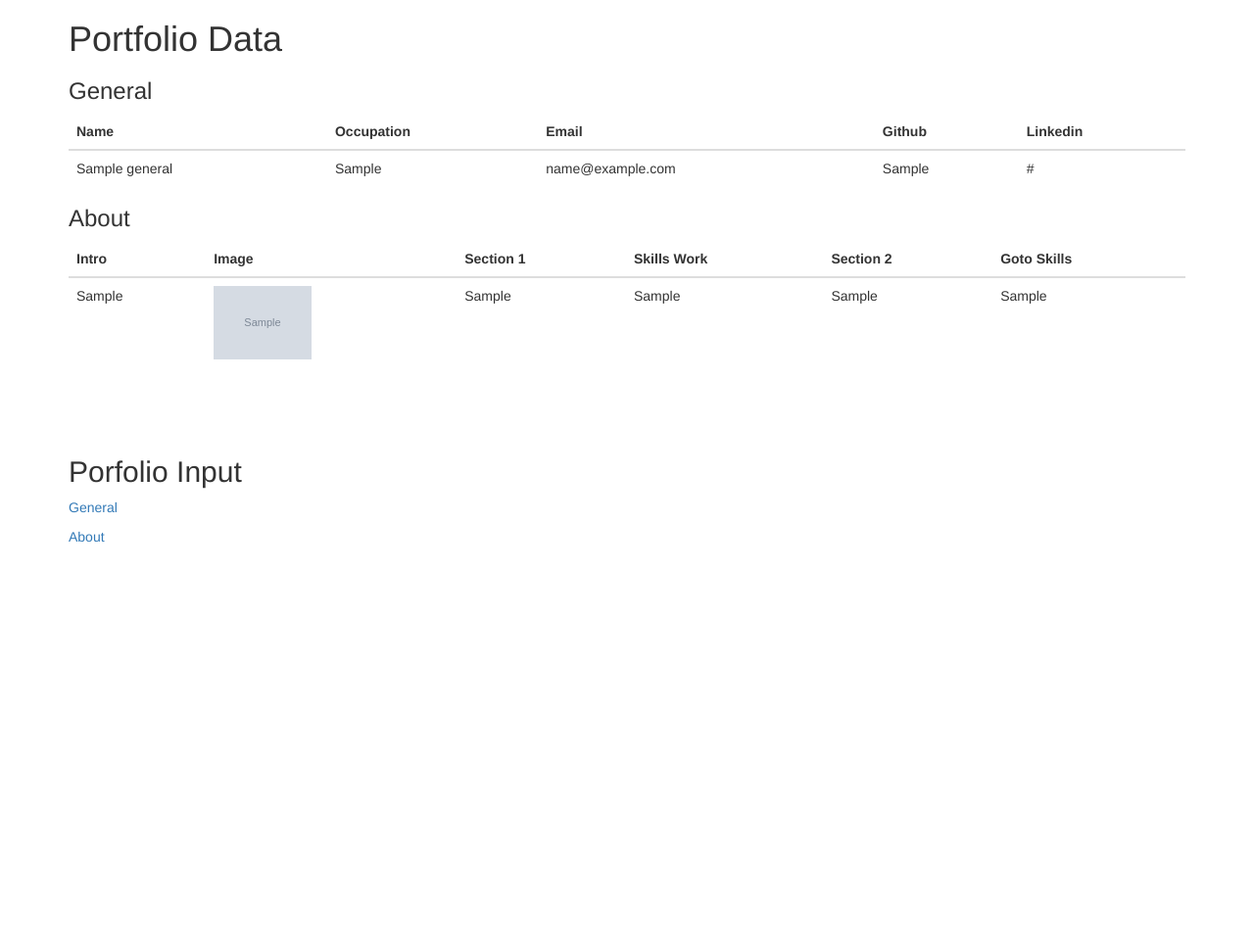
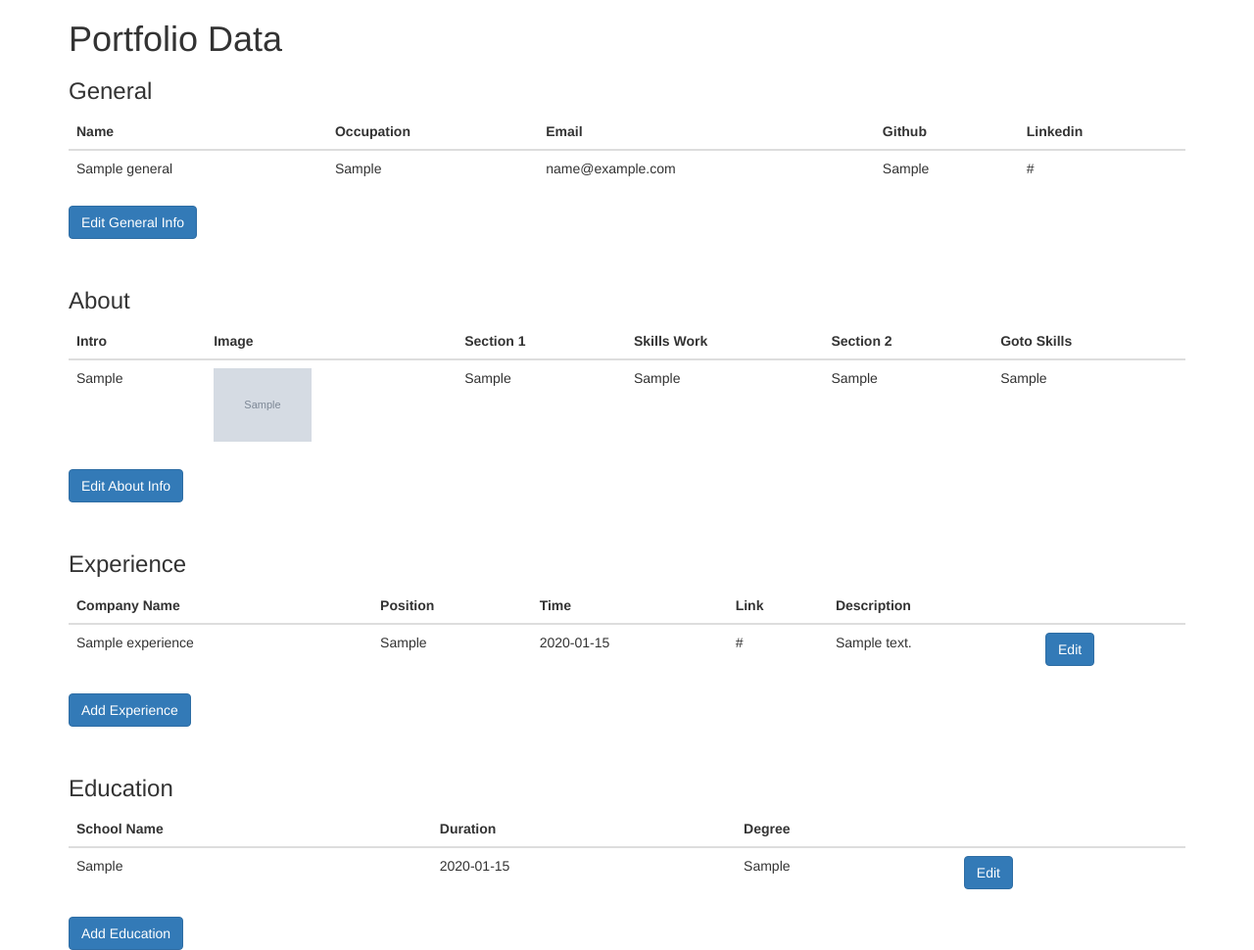
Before and after one commit to phamtony/api-portfolio, a Flask app: page / in a window 1280 px wide. Shown: the whole page at 98% size. Before the commit the page ends 554 px from the top, so only its background shows below. Run offline with Flask 2, Linux system fonts and the light colour scheme; tables that the repository leaves empty hold one stand-in row (values such as "Sample post"); grey boxes marked "Sample" are stand-in pictures; some libraries are stand-ins or nearby versions.

Commit message:
added education and experience. Model relationship one to many, with general id and experience/education

```diff
--- a/main.py
+++ b/main.py
@@ -4,8 +4,8 @@ from flask_ckeditor import CKEditor
 from datetime import date
 import os
 
-from model import db, General, About
-from forms import GeneralForm, AboutForm
+from model import db, General, About, Experience, Education
+from forms import GeneralForm, AboutForm, ExperienceForm, EducationForm
 
 UPLOAD_FOLDER = './static/images/'
 
@@ -23,13 +23,17 @@ with app.app_context():
     db.create_all()
 
 #Refactor later with authentication and login
+# Be sure to show education and experience related to current ID.
 user_id = 1
+
 
 @app.route("/")
 def home():
     general = General.query.get(user_id)
     about = About.query.get(user_id)
-    return render_template("index.html", general_info=general, about_info=about)
+    experiences = Experience.query.all()
+    education = Education.query.all()
+    return render_template("index.html", general_info=general, about_info=about, experiences=experiences, education_list=education)
 
 
 @app.route("/general", methods=["GET", "POST"])
@@ -119,5 +123,45 @@ def edit_about():
     return render_template("about.html", form=edit_about, image=image)
 
 
+@app.route("/experience", methods=["GET", "POST"])
+def add_experience():
+    #Refactor later with authentication and login
+    general = General.query.get(user_id)
+    form = ExperienceForm()
+    if request.method == "POST" and form.validate_on_submit():
+        new_experience = Experience(
+            name=form.name.data,
+            position=form.position.data,
+            time=form.time.data,
+            link=form.link.data,
+            description=form.description.data,
+            general=general,
+        )
+        db.session.add(new_experience)
+        db.session.commit()
+        return redirect(url_for("home"))
+
+    return render_template("experience.html", form=form)
+
+
+@app.route("/education", methods=["GET", "POST"])
+def add_education():
+    # Refactor later with authentication and login
+    general = General.query.get(user_id)
+    form = EducationForm()
+    if request.method == "POST" and form.validate_on_submit():
+        new_education = Education(
+            school=form.school.data,
+            time=form.time.data,
+            degree=form.degree.data,
+            general=general,
+        )
+        db.session.add(new_education)
+        db.session.commit()
+        return redirect(url_for("home"))
+
+    return render_template("education.html", form=form)
+
+
 if __name__ == "__main__":
     app.run(host='0.0.0.0', port=5000)
--- /dev/null
+++ b/templates/includes/about_data.html
@@ -0,0 +1,29 @@
+{% if about_info %}
+    <table class="table">
+        <thead>
+        <tr>
+            <th>Intro</th>
+            <th>Image</th>
+            <th>Section 1</th>
+            <th>Skills Work</th>
+            <th>Section 2</th>
+            <th>Goto Skills</th>
+        </tr>
+        </thead>
+
+        <tbody>
+        <tr>
+            <td>{{ about_info.intro }}</td>
+            <td><img style="width: 100px;" src="/static/images/{{ about_info.image }}" alt=""></td>
+            <td>{{ about_info.section_one }}</td>
+            <td>{{ about_info.skills_work }}</td>
+            <td>{{ about_info.section_two }}</td>
+            <td>{{ about_info.skills_goto }}</td>
+        </tr>
+        </tbody>
+    </table>
+
+    <a href="{{ url_for('edit_about') }}"><button type="button" class="btn btn-primary">Edit About Info</button></a>
+{% else %}
+    <a href="{{ url_for('about') }}"><button type="button" class="btn btn-primary">Add About Info</button></a>
+{% endif %}
--- /dev/null
+++ b/templates/includes/education_data.html
@@ -0,0 +1,33 @@
+{% if education_list %}
+     <table class="table">
+    <thead>
+    <tr>
+        <th>School Name</th>
+        <th>Duration</th>
+        <th>Degree</th>
+        <th></th>
+    </tr>
+    </thead>
+
+    <tbody>
+    {% for education in education_list %}
+        <tr>
+            <td>
+                {{ education.school }}
+            </td>
+        <td>
+                {{ education.time }}
+            </td>
+        <td>
+                {{ education.degree }}
+            </td>
+        <td>
+            <a href=""><button type="button" class="btn btn-primary">Edit</button></a>
+        </td>
+        </tr>
+    {% endfor %}
+    </tbody>
+    </table>
+{% endif %}
+
+<a href="{{ url_for('add_education') }}"><button type="button" class="btn btn-primary">Add Education</button></a>
--- /dev/null
+++ b/templates/includes/experience_data.html
@@ -0,0 +1,41 @@
+ {% if experiences %}
+    <table class="table">
+    <thead>
+    <tr>
+        <th>Company Name</th>
+        <th>Position</th>
+        <th>Time</th>
+        <th>Link</th>
+        <th>Description</th>
+        <th></th>
+    </tr>
+    </thead>
+
+    <tbody>
+    {% for experience in experiences %}
+        <tr>
+            <td>
+                {{ experience.name }}
+            </td>
+        <td>
+                {{ experience.position }}
+            </td>
+        <td>
+                {{ experience.time }}
+            </td>
+        <td>
+                {{ experience.link }}
+            </td>
+        <td>
+                {{ experience.description|safe }}
+            </td>
+        <td>
+            <a href=""><button type="button" class="btn btn-primary">Edit</button></a>
+        </td>
+        </tr>
+    {% endfor %}
+    </tbody>
+    </table>
+{% endif %}
+
+<a href="{{ url_for('add_experience') }}"><button type="button" class="btn btn-primary">Add Experience</button></a>
--- /dev/null
+++ b/templates/includes/general_data.html
@@ -0,0 +1,22 @@
+ <table class="table">
+    <thead>
+    <tr>
+        <th>Name</th>
+        <th>Occupation</th>
+        <th>Email</th>
+        <th>Github</th>
+        <th>Linkedin</th>
+    </tr>
+    </thead>
+
+    <tbody>
+    <tr>
+        <td>{{ general_info.name }}</td>
+        <td>{{ general_info.occupation }}</td>
+        <td>{{ general_info.email }}</td>
+        <td>{{ general_info.github }}</td>
+        <td>{{ general_info.linkedin }}</td>
+    </tr>
+    </tbody>
+</table>
+<a href="{{ url_for('edit_general') }}"><button type="button" class="btn btn-primary">Edit General Info</button></a>
--- a/templates/index.html
+++ b/templates/index.html
@@ -9,74 +9,25 @@
                 <h1>Portfolio Data</h1>
 
                 <h3>General</h3>
-                <table class="table">
-                    <thead>
-                    <tr>
-                        <th>Name</th>
-                        <th>Occupation</th>
-                        <th>Email</th>
-                        <th>Github</th>
-                        <th>Linkedin</th>
-                    </tr>
-                    </thead>
+                {% if general_info %}
+                    {% include'/includes/general_data.html' %}
 
-                    <tbody>
-                    <tr>
-                        <td>{{ general_info.name }}</td>
-                        <td>{{ general_info.occupation }}</td>
-                        <td>{{ general_info.email }}</td>
-                        <td>{{ general_info.github }}</td>
-                        <td>{{ general_info.linkedin }}</td>
-                    </tr>
-                    </tbody>
-                </table>
+                    <h3 style="margin-top: 50px;">About</h3>
+                    {% include'/includes/about_data.html' %}
 
+                    <h3 style="margin-top: 50px;">Experience</h3>
+                    {% include'/includes/experience_data.html' %}
 
-                <h3>About</h3>
-                <table class="table">
-                    <thead>
-                    <tr>
-                        <th>Intro</th>
-                        <th>Image</th>
-                        <th>Section 1</th>
-                        <th>Skills Work</th>
-                        <th>Section 2</th>
-                        <th>Goto Skills</th>
-                    </tr>
-                    </thead>
+                    <h3 style="margin-top: 50px;">Education</h3>
+                    {% include'/includes/education_data.html' %}
 
-                    <tbody>
-                    <tr>
-                        <td>{{ about_info.intro }}</td>
-                        <td><img style="width: 100px;" src="/static/images/{{ about_info.image }}" alt=""></td>
-                        <td>{{ about_info.section_one }}</td>
-                        <td>{{ about_info.skills_work }}</td>
-                        <td>{{ about_info.section_two }}</td>
-                        <td>{{ about_info.skills_goto }}</td>
-                    </tr>
-                    </tbody>
-                </table>
+                {% else %}
+                    <a href="{{ url_for('general') }}"><button type="button" class="btn btn-primary">Add General Info</button></a>
+                {% endif %}
+
             </div>
         </div>
 
-        <div class="row" style="margin-top: 50px;">
-            <div class="col-xs-12">
-                <h2>Porfolio Input</h2>
-                <ul class="list-unstyled">
-                    {% if general_info %}
-                        <li><a href="{{ url_for('edit_general') }}"><p>General</p></a></li>
-                    {% else %}
-                        <li><a href="{{ url_for('general') }}"><p>General</p></a></li>
-                    {% endif %}
-
-                    {% if about_info %}
-                        <li><a href="{{ url_for('edit_about') }}"><p>About</p></a></li>
-                    {% else %}
-                        <li><a href="{{ url_for('about') }}"><p>About</p></a></li>
-                    {% endif %}
-                </ul>
-            </div>
-        </div>
     </div>
 
 {% endblock %}
```
Also changed, not shown: forms.py (+16 -0 lines), model.py (+33 -0 lines), templates/education.html (+16 -0 lines), templates/experience.html (+18 -0 lines), static/images/view-store-red.png (deleted).
